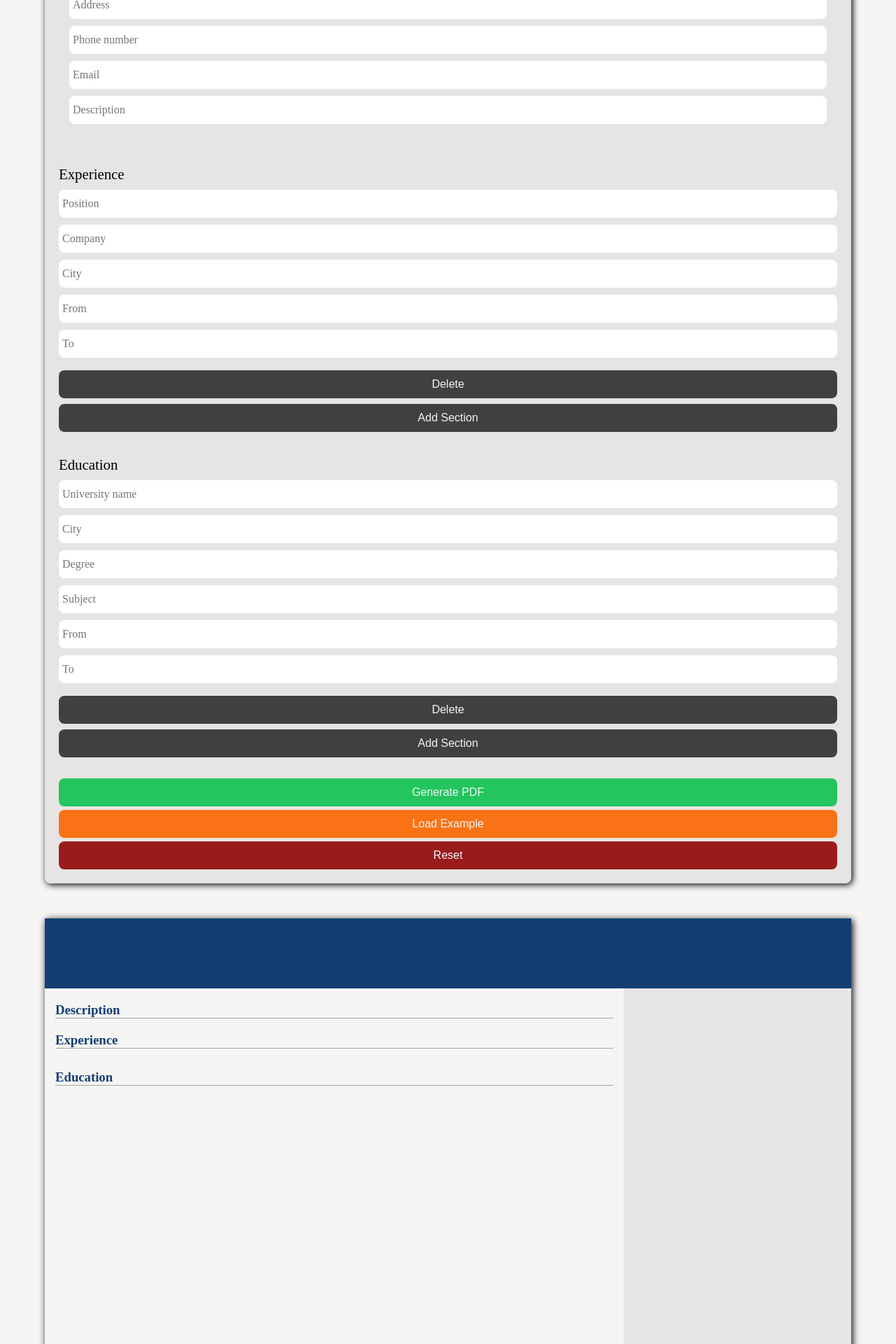
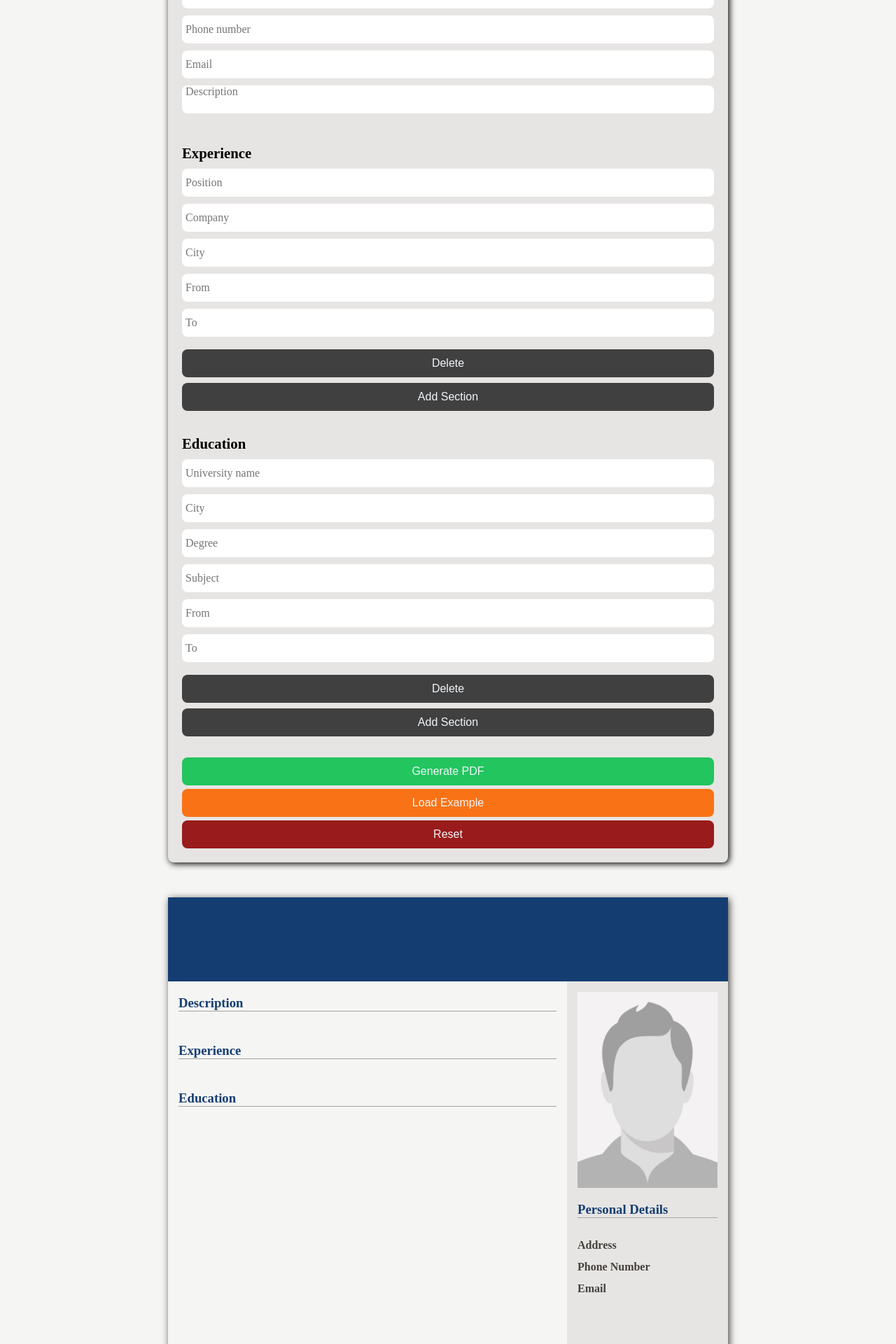
Before and after one commit to TrustInMagic/cv-project, a React (Create React App) app: page / in a window 1280 px wide. Shown: the part 440-2360 px from the top of the page at 70% size. Built offline with nearby package versions, Linux system fonts and the light colour scheme.

Commit message:
Add styles to Cv component

```diff
--- a/public/index.html
+++ b/public/index.html
@@ -3,6 +3,7 @@
   <head>
     <meta charset="utf-8" />
     <link rel="icon" href="%PUBLIC_URL%/favicon.ico" />
+    <link href='https://fonts.googleapis.com/css?family=Advent Pro' rel='stylesheet'>
     <meta name="viewport" content="width=device-width, initial-scale=1" />
     <meta name="theme-color" content="#000000" />
     <meta
--- a/src/components/Cv.js
+++ b/src/components/Cv.js
@@ -55,7 +55,24 @@ function Cv({ userInput }) {
             </div>
           </div>
         </div>
-        <div className='personal'></div>
+        <div className='personal'>
+          <img src={photo ?? './assets/person.png'} alt='' />
+          <h3>Personal Details</h3>
+          <div className='details'>
+            <div className='personal-container'>
+              <div className='bold'>Address</div>
+              <div>{address}</div>
+            </div>
+            <div className='personal-container'>
+              <div className='bold'>Phone Number</div>
+              <div>{phoneNumber}</div>
+            </div>
+            <div className='personal-container'>
+              <div className='bold'>Email</div>
+              <div>{email}</div>
+            </div>
+          </div>
+        </div>
       </div>
     </div>
   );
--- a/src/components/CvEduSection.js
+++ b/src/components/CvEduSection.js
@@ -1,11 +1,11 @@
 function CvEduSection({ section }) {
   return (
     <div className='education-section'>
-      <div className='years'>
+      <div className='years bold'>
         {section.from} {section.to ? '-' : null} {section.to}
       </div>
       <div className='details'>
-        <div className='university'>
+        <div className='university bold'>
           {section.universityName}{section.city ? ', ' : null} {section.city}
         </div>
         <div className='degree'>
--- a/src/components/CvExpSection.js
+++ b/src/components/CvExpSection.js
@@ -1,11 +1,11 @@
 function CvExpSection({section}) {
   return (
     <div className='experience-section'>
-      <div className='years'>
+      <div className='years bold'>
         {section.from} {section.to ? '-' : null} {section.to}
       </div>
       <div className='details'>
-        <div className='position'>{section.position}</div>
+        <div className='position bold'>{section.position}</div>
         <div className='company'>
           {section.company}{section.city ? ',' : null} {section.city}
         </div>
--- a/src/components/Section.js
+++ b/src/components/Section.js
@@ -36,6 +36,22 @@ function Section(props) {
             data-number={number}
           />
         </div>
+      );
+    } else if (field === 'Description') {
+      return (
+        <textarea
+          rows='4'
+          key={field}
+          placeholder={field}
+          onInput={handleInputData}
+          className={`${title} input`}
+          data-number={number}
+          defaultValue={
+            title === 'Personal'
+              ? autocompletePersonal(field)
+              : autocompleteComplex(field, number)
+          }
+        />
       );
     } else {
       return (
--- a/src/example.js
+++ b/src/example.js
@@ -2,35 +2,72 @@ const cvInfoExample = {
   personalInfo: {
     firstName: 'Bob',
     lastName: 'Marley',
-    title: 'Jmeker',
+    title: 'Senior Web Developer',
     description:
-      'Lorem ipsum dolor sit amet, consectetur adipiscing elit. Vestibulum tempus imperdiet nisl sed vestibulum. Donec gravida, nulla eget blandit fermentum, mauris nisi rutrum libero, ac pharetra erat est sit amet tellus. Quisque fermentum dolor a interdum fermentum. Maecenas vehicula ac ipsum nec gravida. Integer quis porta turpis. Aenean et metus.',
+      "I've been jammin' in the world of web development for as long as I can remember. From humble HTML beginnings to rockin' the latest coding languages, I've been groovin' and makin' websites that'll make your eyes dance.",
+    address: '1 Kingston Road, Reggaeville, Jamaica',
+    phoneNumber: '0989989899',
+    email: 'bobmarley@iriecode.com',
+    photo: './assets/marley.jpg'
   },
   experience: {
     'experience-1': {
-      position: 'CEO',
-      company: 'Invictus',
-      city: 'Ohio',
-      from: 1992,
+      position: 'Web Development Rockstar',
+      company: 'GroovyWeb Solutions',
+      city: 'Jamminville, Jamaica',
+      from: 2005,
+      to: 2008,
       section: 'experience-1',
     },
     'experience-2': {
-      position: 'Arlechin',
-      company: 'Invictus',
-      city: 'Mishigan',
+      position: 'Chief Coding Officer',
+      company: 'ReggaeTech Ventures',
+      city: 'Kingston, Jamaica',
+      from: 2010,
+      to: 2014,
       section: 'experience-2',
+    },
+    'experience-3': {
+      position: 'Senior Web Wizard',
+      company: 'FunkyDigital Studios',
+      city: 'Rhythmville, Jamaica',
+      from: 2016,
+      to: 2019,
+      section: 'experience-3',
+    },
+    'experience-4': {
+      position: 'Web Development Maestro',
+      company: 'SoulfulSites Inc.',
+      city: 'Harmony Bay, Jamaica',
+      from: 2020,
+      to: 'Present',
+      section: 'experience-4',
     },
   },
   education: {
     'education-1': {
-      universityName: 'cacat',
+      universityName: 'Reggae University',
       from: 2000,
+      to: 2004,
+      degree: 'Bachelor of Science in Codeology',
+      subject: "Web Development and Jammin' Technologies",
       section: 'education-1',
     },
     'education-2': {
-      universityName: 'ananas',
-      from: 2000222,
+      universityName: 'Digital Rhythm Institute',
+      from: 2006,
+      to: 2008,
+      degree: 'Master of Arts in Interactive Design',
+      subject: 'Crafting Engaging Experiences with Pixels and Beats',
       section: 'education-2',
+    },
+    'education-3': {
+      universityName: 'Tech Groove Academy',
+      from: 2012,
+      to: 2013,
+      degree: 'Diploma in Advanced Programming',
+      subject: 'Unlocking the Rhythms of Backend Development',
+      section: 'education-3',
     },
   },
 };
--- a/src/styles/App.css
+++ b/src/styles/App.css
@@ -36,7 +36,8 @@ body {
   align-items: center;
   color: var(--font-color);
   font-size: 1.5rem;
-  font-family: 'Courier New', Courier, monospace;
+  font-family: 'Advent Pro', Impact, Haettenschweiler, 'Arial Narrow Bold', sans-serif;
+  font-size: 22px;
   width: 100%;
 }
 
@@ -44,7 +45,7 @@ body {
   margin-top: 30px;
   box-shadow: 2px 2px 10px;
   background-color: var(--sections-color);
-  width: 90%;
+  width: 800px;
   border-radius: 8px;
   padding: 20px;
   display: flex;
@@ -82,7 +83,7 @@ body {
 
 h2 {
   font-size: 1.3rem;
-  font-weight: 500;
+  font-weight: 600;
   align-self: baseline;
 }
 
@@ -110,7 +111,8 @@ button,
   gap: 5px;
 }
 
-input {
+input,
+textarea {
   width: 100%;
   font-size: 100%;
   font-family: inherit;
@@ -119,7 +121,13 @@ input {
   border-radius: 8px;
   padding-left: 5px;
   outline: none;
+  resize: none;
 }
+
+.personal input:nth-child(8) {
+  height: 80px;
+}
+
 
 .pdf-button {
   background-color: var(--pdf-button);
--- a/src/styles/Cv.css
+++ b/src/styles/Cv.css
@@ -9,14 +9,15 @@
 
 .cv {
   margin: 50px 0px;
-  width: 90%;
+  width: 800px;
   height: 100vh;
   box-shadow: 2px 2px 10px;
+  color: var(--gray-font)
 }
 
 .cv-header {
   background-color: var(--cv-header);
-  height: 100px;
+  height: 120px;
   color: var(--font-color);
   padding: 15px;
   display: flex;
@@ -28,7 +29,7 @@
   margin-left: 15px;
   display: grid;
   grid-template-columns: 2.5fr 1fr;
-  height: calc(100% - 100px);
+  height: calc(100% - 120px);
 }
 
 .cv h3 {
@@ -43,19 +44,61 @@
   margin-top: 20px;
   grid-column: 1 / 2;
   padding-right: 15px;
+  display: flex;
+  flex-direction: column;
+  gap: 15px;
+
 }
 
-.description-container {
-}
+
 
 .description {
   color: var(--gray-font);
   font-style: italic;
 }
 
-.personal {
+.cv .personal {
   grid-column: 2 / 3;
   height: 100%;
   padding: 15px;
   background-color: var(--sections-color);
 }
+
+img {
+  height: 280px;
+  width: 200px;
+}
+
+.bold {
+  font-weight: 600;
+}
+
+.cv .personal {
+  display: flex;
+  gap: 20px;
+}
+
+.personal .details {
+  display: flex;
+  flex-direction: column;
+  gap: 20px;
+}
+
+.personal-container {
+  display: flex;
+  flex-direction: column;
+  gap: 5px;
+}
+
+.experience-section,
+.education-section {
+  display: grid;
+  grid-template-columns: 1fr 2fr;
+  margin-bottom: 10px;
+}
+
+.cv .details {
+  display: flex;
+  flex-direction: column;
+  gap: 8px;
+}
```
Also changed, not shown: public/assets/marley.jpg (added), public/assets/person.png (added).
